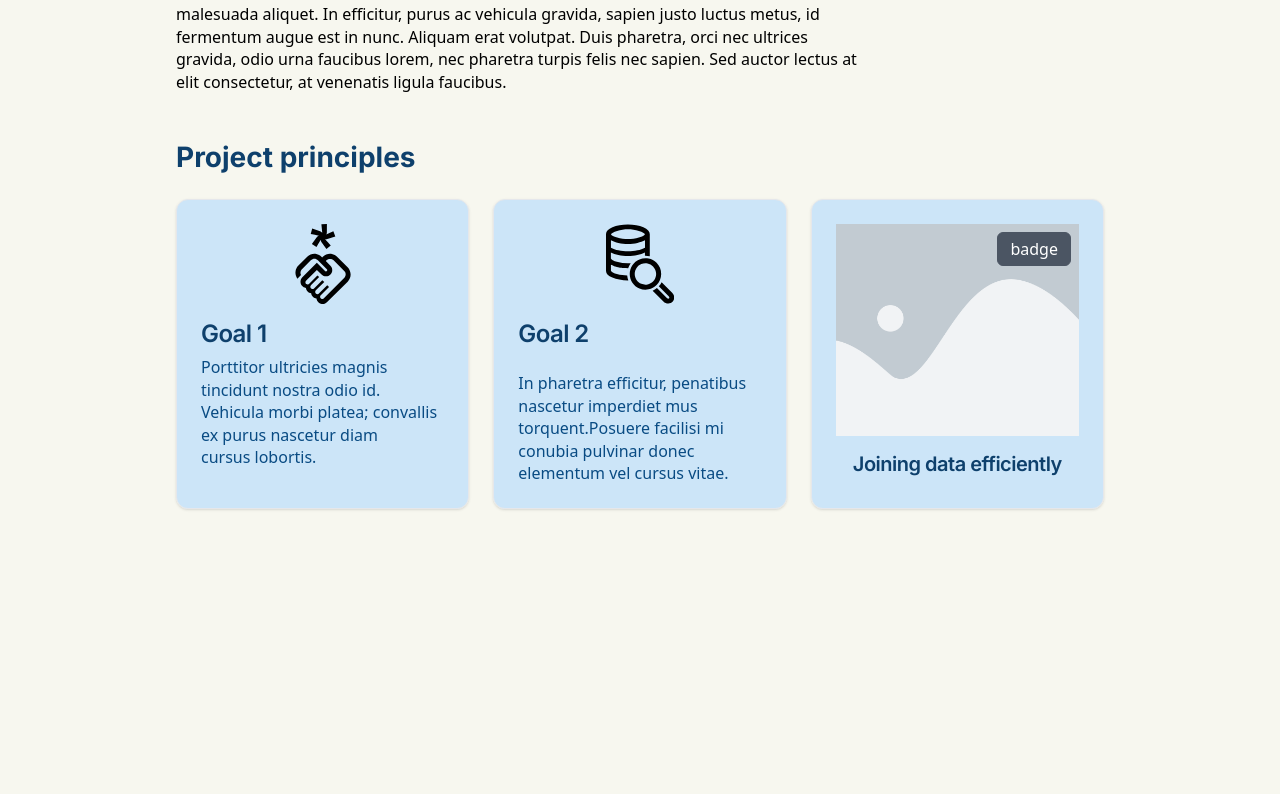
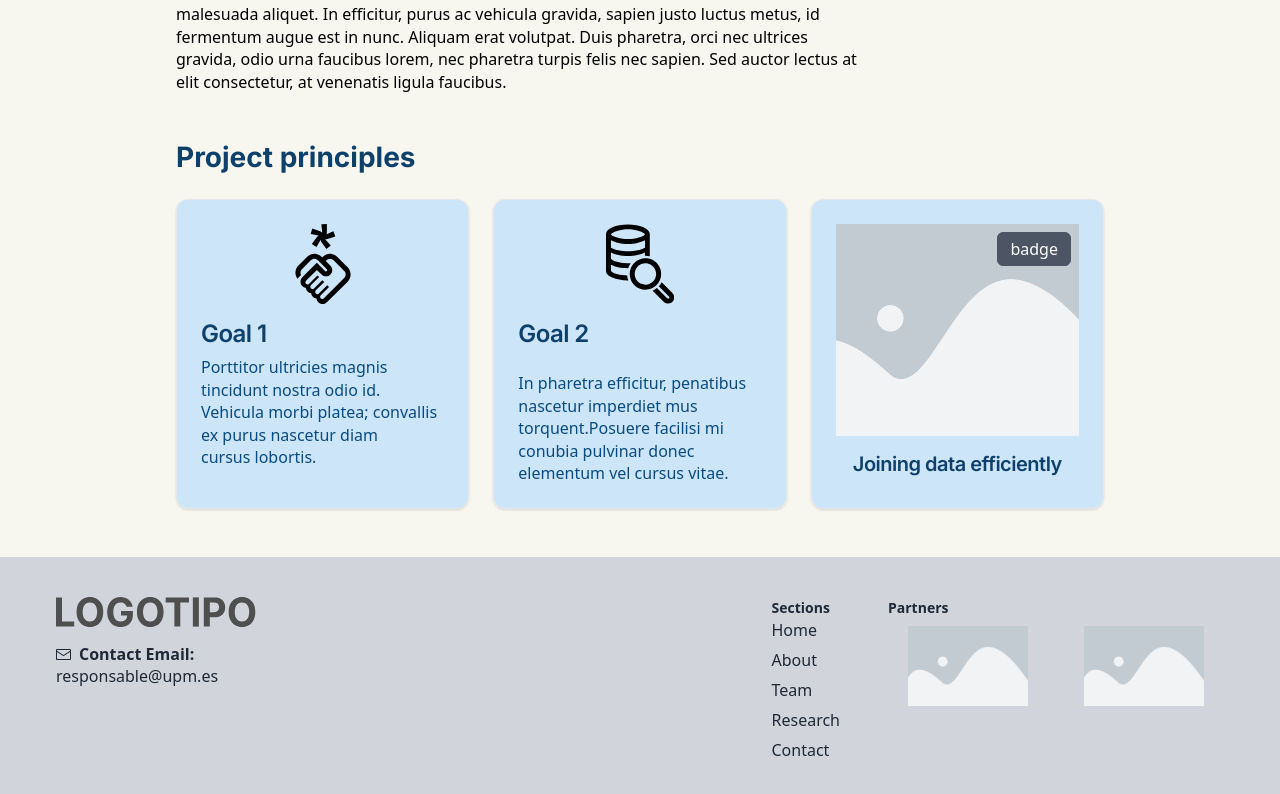
Before and after one commit to ging/boiler, a Next.js app: page / in a window 1280 px wide. Shown: the part 915-1709 px from the top of the page. Before the commit the page ends 1472 px from the top, so only its background shows below. Built offline with nearby package versions, Linux system fonts and the light colour scheme.

Commit message:
deploy con footer

```diff
--- a/app/layout.js
+++ b/app/layout.js
@@ -39,7 +39,7 @@ export default function RootLayout({ children }) {
         </div>
         {children}
         <div>
-          {/* <Footer /> */}
+           <Footer />
         </div>
       </body>
     </html>
--- a/components/core/Footer.jsx
+++ b/components/core/Footer.jsx
@@ -2,12 +2,12 @@
 
 import React from "react";
 import clsx from "clsx";
-import { NavLink } from "react-router-dom";
 import { useTranslation } from "react-i18next";
 import { activeRoutes } from "@/constants/routes";
 import { EnvelopeClosedIcon } from "@radix-ui/react-icons";
 import Image from "../ui/image";
 import Text from "../ui/Text";
+import Link from 'next/link';
 
 export default function Footer(props) {
   const { t } = useTranslation();
@@ -63,9 +63,9 @@ export default function Footer(props) {
                   : "text-left mb-1 lg:mb-1.5 hover:underline"
               }
             >
-              <NavLink className="text-base" to={route.route}>
+              <Link className="text-base" href={route.route}>
                 {t(route.key)}
-              </NavLink>
+              </Link>
             </li>
           ))}
         </ul>
```
